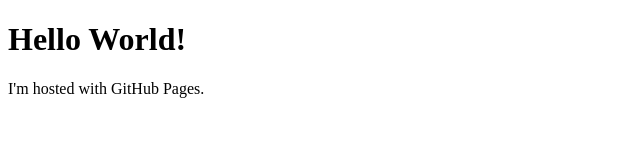
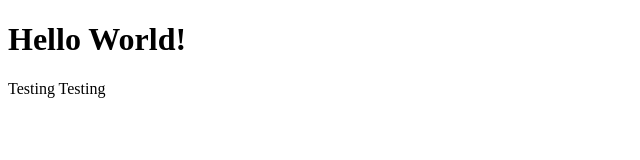
Before and after one commit to aidan-newman/aidan-newman.github.io, a plain HTML site: page index.html in a window 1280 px wide. Shown: the whole page, without its empty margins (0-640 px from the left). Drawn offline with Linux system fonts and the light colour scheme.

Commit message:
Update index.html

```diff
--- a/index.html
+++ b/index.html
@@ -2,6 +2,6 @@
 <html>
   <body>
     <h1>Hello World!</h1>
-    <p>I'm hosted with GitHub Pages.</p>
+    <p>Testing Testing</p>
   </body>
 </html>
```
